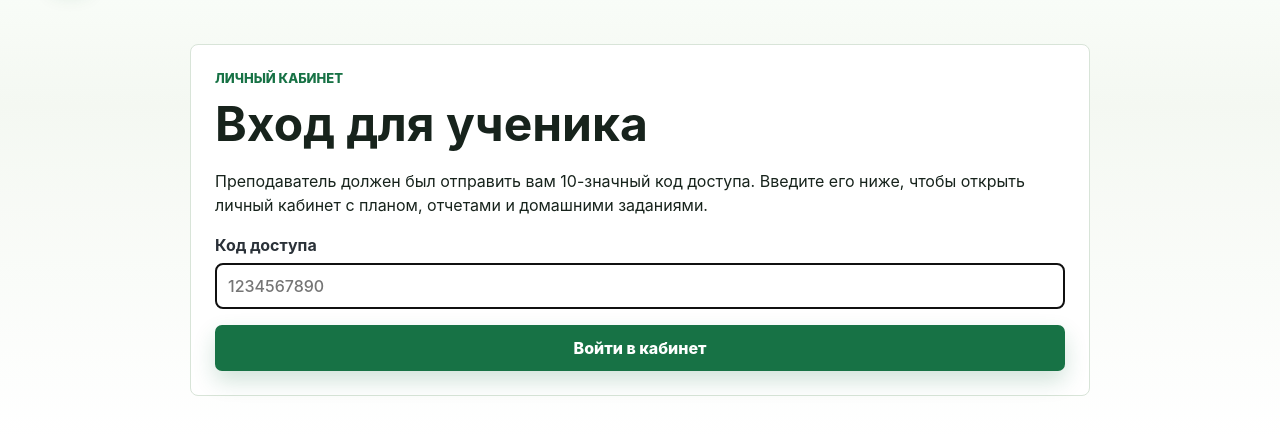
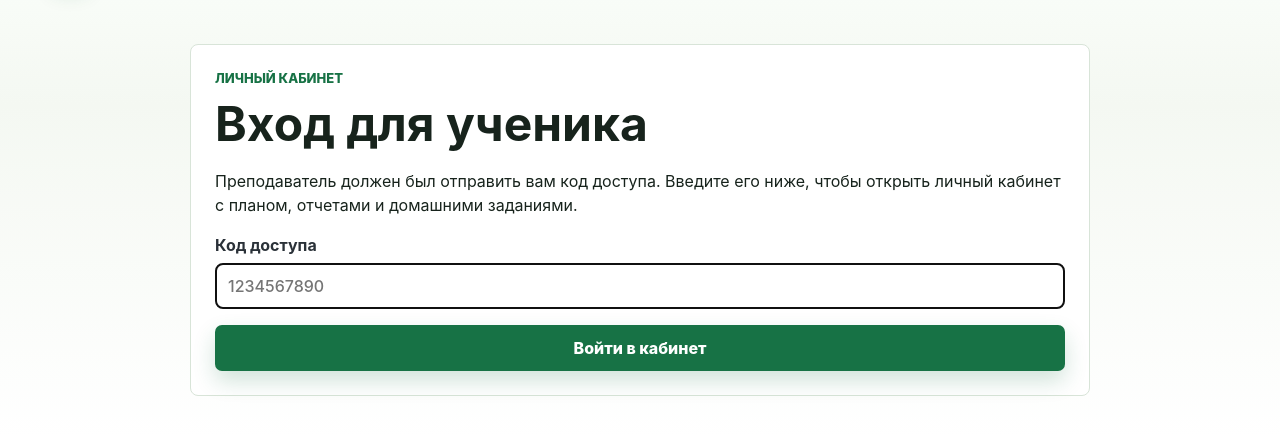
Before and after one commit to K1ng-Art4r/tutoring-progress-app, a FastAPI app: page /cabinet/login in a window 1280 px wide. Shown: the part 67-502 px from the top of the page. Run offline with FastAPI, Linux system fonts and the light colour scheme; parts of the project's set-up code (start-up, migrations or seed data) failed here and were passed over.

Commit message:
Polish login and cabinet copy

```diff
--- a/app/templates/admin_login.html
+++ b/app/templates/admin_login.html
@@ -7,7 +7,7 @@
   <div class="auth-box">
     <p class="eyebrow">Админка</p>
     <h1>Вход преподавателя</h1>
-    <p>Введите пароль из переменной окружения <code>TEACHER_PASSWORD</code>.</p>
+    <p>Введите пароль.</p>
     {% if error %}
       <div class="notice danger">Пароль не подошел.</div>
     {% endif %}
--- a/app/templates/cabinet_login.html
+++ b/app/templates/cabinet_login.html
@@ -8,11 +8,11 @@
     <p class="eyebrow">Личный кабинет</p>
     <h1>Вход для ученика</h1>
     <p>
-      Преподаватель должен был отправить вам 10-значный код доступа.
+      Преподаватель должен был отправить вам код доступа.
       Введите его ниже, чтобы открыть личный кабинет с планом, отчетами и домашними заданиями.
     </p>
     {% if error %}
-      <div class="notice danger">Код не найден. Проверьте 10 цифр и попробуйте еще раз.</div>
+      <div class="notice danger">Код не найден. Проверьте его и попробуйте еще раз.</div>
     {% endif %}
     <form method="post" action="/cabinet/login" class="stacked-form">
       <label>
--- a/app/templates/public.html
+++ b/app/templates/public.html
@@ -8,7 +8,7 @@
     <p class="eyebrow">Математика · ОГЭ и ЕГЭ · личный кабинет</p>
     <h1>Вектор решений: индивидуальная математика с понятным планом и видимым прогрессом</h1>
     <p class="hero-text">
-      После диагностики родитель и ученик получают 10-значный код от личного кабинета: цель, текущий уровень,
+      После диагностики родитель и ученик получают код для личного кабинета: цель, текущий уровень,
       слабые места, план на 4 недели, домашние задания и короткие отчеты после уроков.
     </p>
     <div class="button-row">
@@ -87,7 +87,6 @@
   </div>
   <div class="plain-list">
     <p>Подходит, если ученик готовится к ОГЭ по математике, ЕГЭ по базовой или профильной математике и теряется в конкретных темах.</p>
-    <p>В первой версии все ведется вручную преподавателем: без саморегистрации, платежей, чата и лишней платформенной сложности.</p>
   </div>
 </section>
 
```
Also changed, not shown: README.md.
